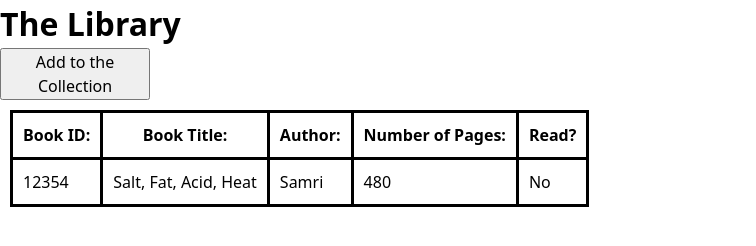
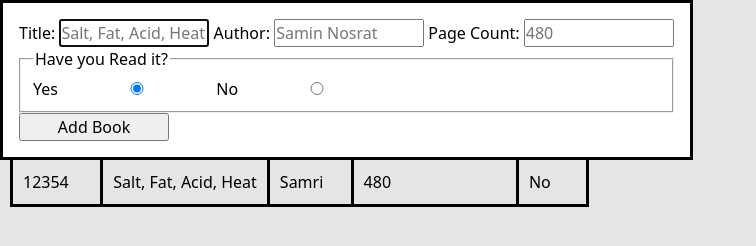
Before and after one commit to arminas-bartkus/library, a plain HTML site: page index.html in a window 1280 px wide. Both pictures are taken after a click on the button "Add to the Collection". Shown: the whole page, without its empty margins (0-756 px from the left). Drawn offline with Linux system fonts and the light colour scheme.

Commit message:
Create add book form layout

```diff
--- a/index.html
+++ b/index.html
@@ -8,7 +8,7 @@
     <link rel="stylesheet" href="./css/reset.css">
     <link rel="stylesheet" href="./css/styles.css">
 
-    <script src="script.js"></script>
+    <script src="script.js" defer></script>
 
 
 </head>
@@ -17,6 +17,10 @@
     <h1>The Library</h1>
 
     <button class = "addBook" type = "button">Add to the Collection</button>
+
+
+
+
 
     <table>
 
@@ -44,5 +48,35 @@
 
 
     </table>
+
+
+     <dialog class="addBookForm">
+
+        <form method="dialog">
+
+            <label for="bookTitle">Title:</label>
+            <input type="text" name="inputedBookTitle" id = "bookTitle" placeholder="Salt, Fat, Acid, Heat" required>
+
+            <label for="bookAuthor">Author:</label>
+            <input type="text" name = "inputedAuthor" id = "bookAuthor" placeholder="Samin Nosrat">
+
+            <label for="noOfPages"> Page Count:</label>
+            <input type="number" step="1" id = "noOfPages" name = "inputedPageCount" placeholder="480">
+
+            <fieldset>
+                <legend>Have you Read it?</legend>
+
+                <label for="userRead">Yes</label>
+                <input type="radio" id = "userRead" name = "hasUserRead" checked>
+
+                <label for="userNotRead">No</label>
+                <input type="radio" id = "userNotRead" name="hasUserRead">
+            </fieldset>
+
+        <button class = "submitBook" type="submit">Add Book</button>
+        </form>
+
+
+    </dialog>
 </body>
 </html>
--- a/script.js
+++ b/script.js
@@ -1,7 +1,12 @@
 bookArr = [];
 
-addBook = document.querySelector(".addBook");
+revealAddBookForm = document.querySelector(".addBook");
+addBookForm = document.querySelector(".addBookForm");
 
-addBook.addEventListener("click", function () {
+revealAddBookForm.addEventListener("click", function () {
+    addBookForm.showModal();
+});
 
-});
+function CreateBookListing() {
+
+}
```
